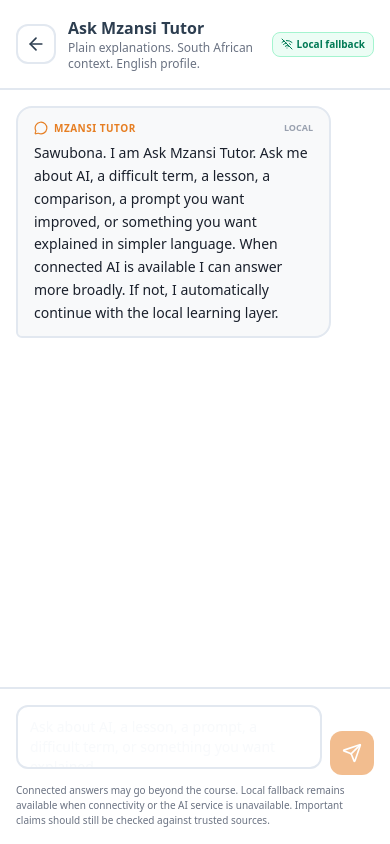
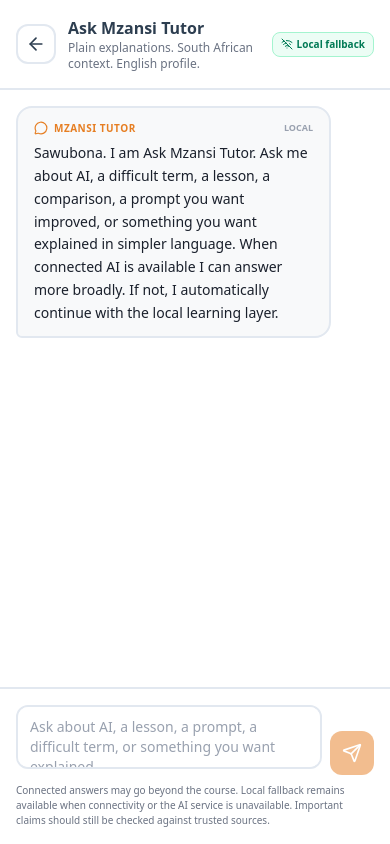
Before and after one commit to marcdiedricks/mzansi-ai-educator, a React (Vite) app: page /mzansi-ai-educator/tutor in a window 390 px wide. Built offline with nearby package versions, Linux system fonts and the light colour scheme.

Commit message:
CONSISTENCY-01: make Tutor input text visible on mobile

```diff
--- a/src/pages/Tutor.tsx
+++ b/src/pages/Tutor.tsx
@@ -84,7 +84,7 @@ export function Tutor() {
           <div className="flex items-end gap-2">
             <label className="flex-1">
               <span className="sr-only">Ask a question</span>
-              <textarea value={input} onChange={(event) => setInput(event.target.value)} rows={2} placeholder="Ask about AI, a lesson, a prompt, a difficult term, or something you want explained…" className="w-full resize-none rounded-xl border-2 border-[#E2E8F0] px-3 py-2.5 text-sm focus:outline-none focus:border-[#2D3E50]" />
+              <textarea value={input} onChange={(event) => setInput(event.target.value)} rows={2} placeholder="Ask about AI, a lesson, a prompt, a difficult term, or something you want explained…" className="w-full resize-none rounded-xl border-2 border-[#E2E8F0] bg-white px-3 py-2.5 text-sm text-[#1A202C] caret-[#1A202C] placeholder:text-gray-400 focus:outline-none focus:border-[#2D3E50]" />
             </label>
             <button type="submit" disabled={busy || !input.trim()} className="w-11 h-11 rounded-xl bg-[#E67E22] disabled:opacity-50 text-white flex items-center justify-center shrink-0" aria-label="Send question">
               {busy ? <Loader2 className="w-5 h-5 animate-spin" /> : <Send className="w-5 h-5" />}
```
